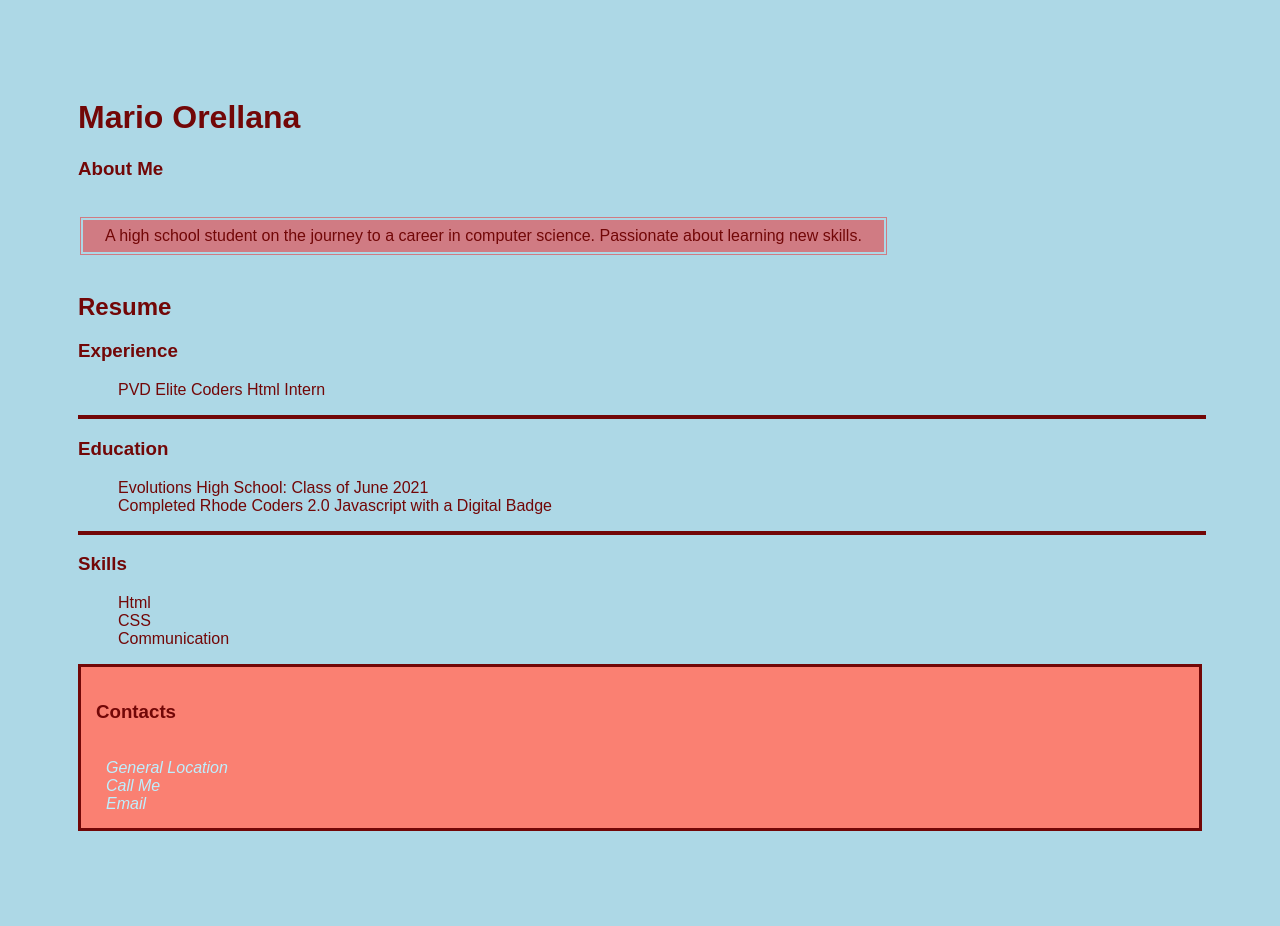
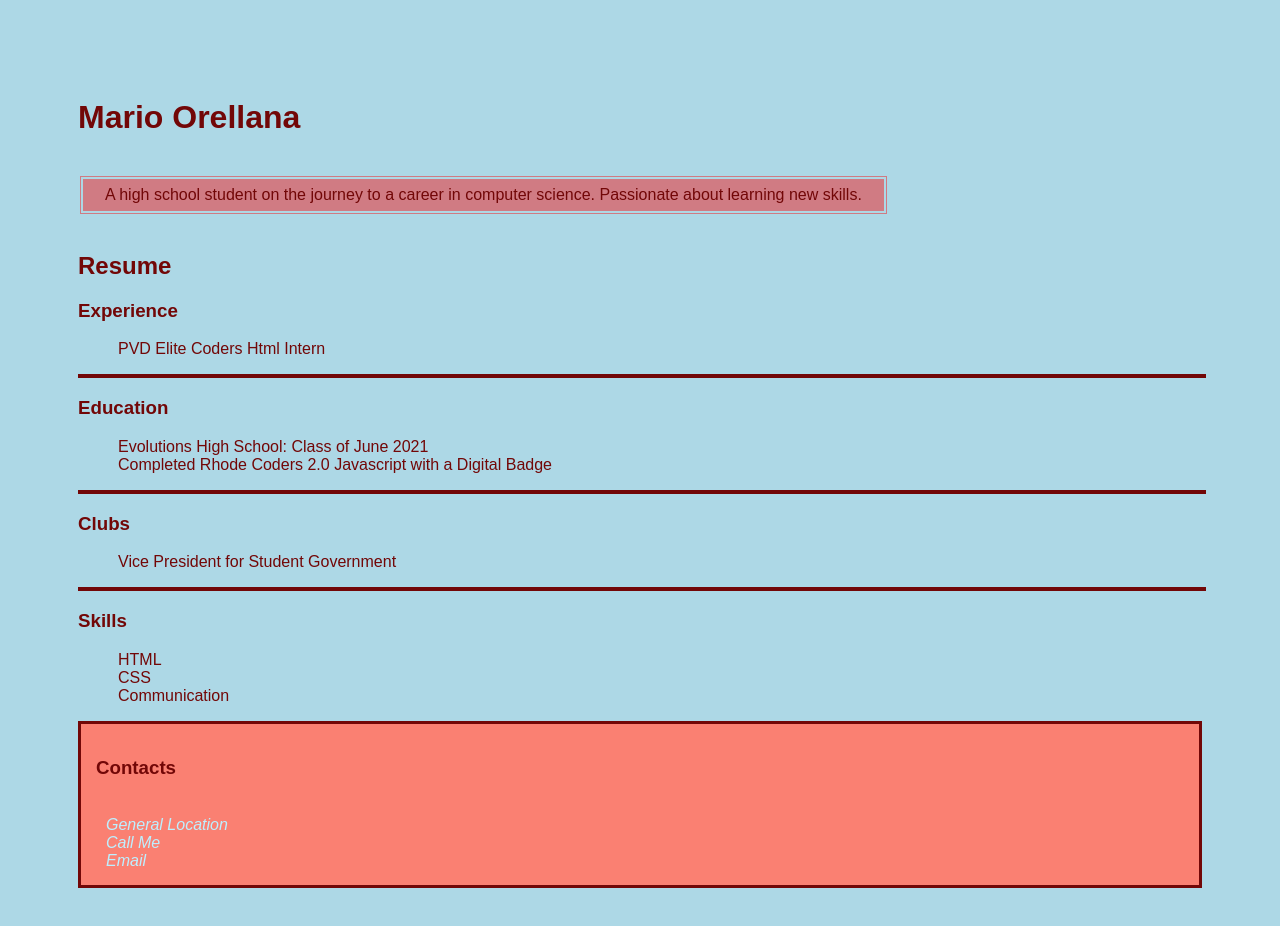
Before and after one commit to marioorellana939/idealistic.github.io, a plain HTML site: page index.html in a window 1280 px wide. Drawn offline with Linux system fonts and the light colour scheme; a web font is replaced by a local one.

Commit message:
Update index.html

```diff
--- a/index.html
+++ b/index.html
@@ -5,15 +5,15 @@
 <head>
 	<meta name="description" content="160 characters">
 	<meta name="keywords" content="website design, coding, programming">
-	<meta name="author" content="Mario Orellana" <meta charset="utf-8">
-	<meta name="viwport" content="width=device-width, intial-scale=1">
+	<meta name="author" content="Mario Orellana">
+  <meta charset="utf-8">
+	<meta name="viewport" content="width=device-width, intial-scale=1">
 	<link rel="stylesheet" type="text/css" href="style.css">
-	<link rel="icon" href="favicon.png"> <title>Resume</title>
+	<link rel="icon" href="favicon.jpg"> <title>Resume</title>
 </head>
 <body>
 	<header>
 		<h1 class="body"> Mario Orellana </h1>
-		<h3> About Me </h3>
 		<p> A high school student on  the journey to a career in computer science. Passionate about learning new skills. </p>
 <br>
 
@@ -36,11 +36,17 @@
 			</ul>
 		</section>
 		<hr>
-
+    		<section>
+			<h3> Clubs </h3>
+			<ul>
+				<li>Vice President for Student Government</li>
+			</ul>
+		</section>
+    <hr>
 		<aside>
 			<h3> Skills </h3>
 			<ul>
-				<li>Html</li>
+				<li>HTML</li>
         <li>CSS </li>
 				<li>Communication</li>
 			</ul>
@@ -55,7 +61,7 @@
 						General Location</a></li>
 				<li> <a class="link" href="tel:14014818342"> Call Me</a></li>
 				<li> <a class="link" href="mailto:marioorellana1142@gmail.com"> Email </a></li>
-			</ul>
+        </ul>
 		</address>
 	</footer>
  <!--<div class="one"> </div>
```
